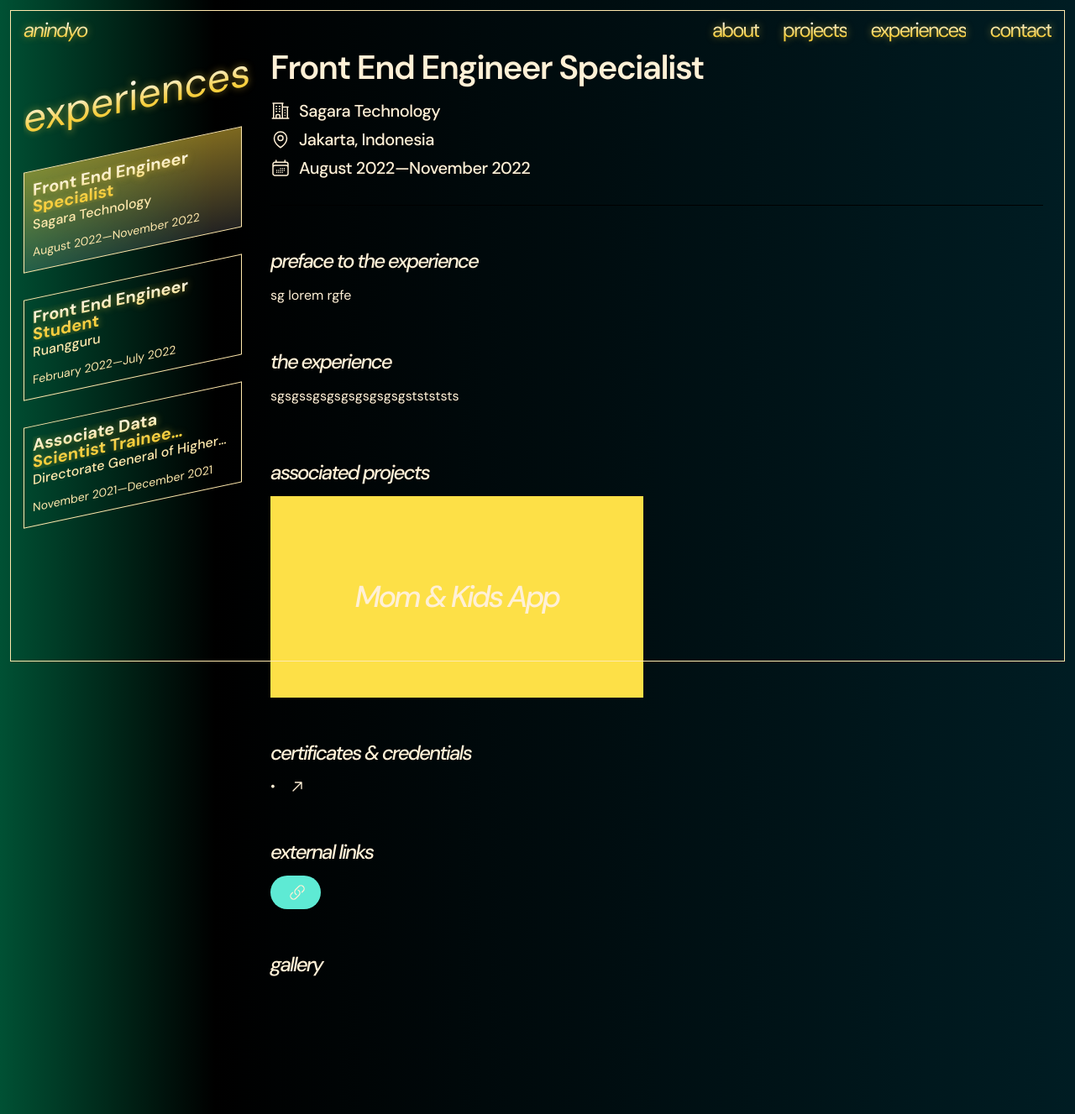
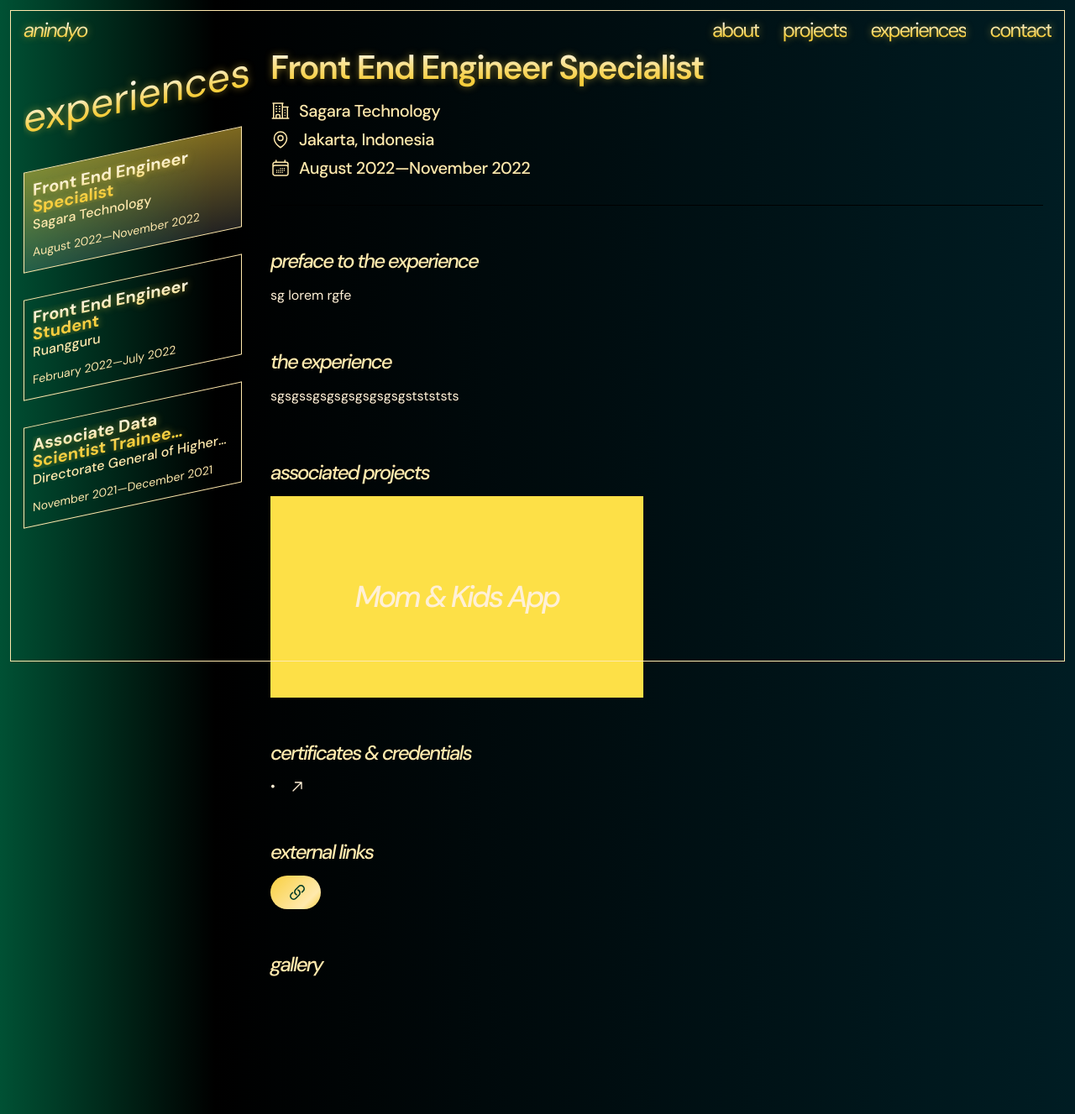
Before and after one commit to anindyoo/portfolio, a React (Create React App) app: page /experiences in a window 1280 px wide. Shown: the whole page at 84% size. Built offline with nearby package versions, Linux system fonts and the light colour scheme.

Commit message:
style: apply color palette into the content.

```diff
--- a/src/components/ExperiencesComp/ExperiencesArticle.jsx
+++ b/src/components/ExperiencesComp/ExperiencesArticle.jsx
@@ -26,11 +26,17 @@ const ExperiencesArticle = (props) => {
       border-b-[1px] border-black
       pb-[1.875rem]"
       >
-        <h1 className="text-[2.5rem] font-semibold tracking-[-0.04em]">{activeCard?.role}</h1>
+        <h1 className="
+        HEADLINE-TEXT
+        text-[2.5rem] font-semibold tracking-[-0.04em]"
+        >
+          {activeCard?.role}
+        </h1>
         <div className="
         HEADER-INFOS
         flex flex-col gap-1.5
-        text-xl font-medium tracking-tight"
+        text-xl font-medium tracking-tight
+        text-sunglowMuted"
         >
           <h2 className="flex flex-row gap-2.5 items-center">
             <svg xmlns="http://www.w3.org/2000/svg" fill="none" viewBox="0 0 24 24" strokeWidth={1.5} stroke="currentColor" className="size-6">
@@ -58,14 +64,14 @@ const ExperiencesArticle = (props) => {
       ARTICLE-PREFACE
       flex flex-col gap-3"
       >
-        <h1 className="text-2xl font-medium tracking-[-0.08em] italic">preface to the experience</h1>
+        <h1 className="text-sunglowMuted text-2xl font-medium tracking-[-0.08em] italic">preface to the experience</h1>
         <p className="leading-relaxed">{activeCard?.preface}</p>
       </section>
       <section className="
       ARTICLE-MAIN
       flex flex-col gap-3"
       >
-        <h1 className="text-2xl font-medium tracking-[-0.08em] italic">the experience</h1>
+        <h1 className="text-sunglowMuted text-2xl font-medium tracking-[-0.08em] italic">the experience</h1>
         <p className="leading-relaxed">{activeCard?.workDescription}</p>
         <ul className="list-inside list-disc">
           {activeCard?.worksList.map((item, index) => (
@@ -77,7 +83,7 @@ const ExperiencesArticle = (props) => {
       ARTICLE-PROJECTS
       flex flex-col gap-3"
       >
-        <h1 className="text-2xl font-medium tracking-[-0.08em] italic">associated projects</h1>
+        <h1 className="text-sunglowMuted text-2xl font-medium tracking-[-0.08em] italic">associated projects</h1>
         <ul className="
         ASSOCIATED-PROJECTT-LIST
         flex flex-row flex-wrap gap-10"
@@ -104,7 +110,7 @@ const ExperiencesArticle = (props) => {
       ARTICLE-CERTIFICATES
       flex flex-col gap-3"
       >
-        <h1 className="text-2xl font-medium tracking-[-0.08em] italic">certificates & credentials</h1>
+        <h1 className="text-sunglowMuted text-2xl font-medium tracking-[-0.08em] italic">certificates & credentials</h1>
         <ul className="CERTIFICATES-LIST flex flex-col gap-1">
           {!activeCard?.certificates?.length
             ? (<p className="italic">No certificates are available.</p>)
@@ -141,23 +147,28 @@ const ExperiencesArticle = (props) => {
       ARTICLE-LINKS
       flex flex-col gap-3"
       >
-        <h1 className="text-2xl font-medium tracking-[-0.08em] italic">external links</h1>
+        <h1 className="text-sunglowMuted text-2xl font-medium tracking-[-0.08em] italic">external links</h1>
         <ul className="LINKS-LIST flex flex-row flex-wrap gap-3">
           {!activeCard?.links?.length
             ? (<p className="italic">No external links are available.</p>)
             : activeCard?.links.map((link) => (
-              <li key={link.link}>
+              <li
+                key={link.link}
+                className=""
+              >
                 <a
                   href={link.link}
                   className="
-                LINK-CONTAINER
-                flex flex-row gap-1
-                bg-teal-300
-                rounded-full
-                px-4 py-2"
+                  LINK-CONTAINER
+                  flex flex-row gap-1
+                  transition-all duration-200 ease-in
+                  bg-vagueGold45 hover:bg-skewedCardOdd
+                  text-warmMoss hover:text-lightSweetener font-semibold
+                  rounded-full
+                  px-4 py-2"
                 >
                   <span>{link.title}</span>
-                  <svg xmlns="http://www.w3.org/2000/svg" fill="none" viewBox="0 0 24 24" strokeWidth={1.5} stroke="currentColor" className="size-6 p-0.5">
+                  <svg xmlns="http://www.w3.org/2000/svg" fill="none" viewBox="0 0 24 24" strokeWidth={2} stroke="currentColor" className="size-6 p-0.5">
                     <path strokeLinecap="round" strokeLinejoin="round" d="M13.19 8.688a4.5 4.5 0 0 1 1.242 7.244l-4.5 4.5a4.5 4.5 0 0 1-6.364-6.364l1.757-1.757m13.35-.622 1.757-1.757a4.5 4.5 0 0 0-6.364-6.364l-4.5 4.5a4.5 4.5 0 0 0 1.242 7.244" />
                   </svg>
                 </a>
@@ -169,7 +180,7 @@ const ExperiencesArticle = (props) => {
       ARTICLE-GALLERY
       flex flex-col gap-3"
       >
-        <h1 className="text-2xl font-medium tracking-[-0.08em] italic">gallery</h1>
+        <h1 className="text-sunglowMuted text-2xl font-medium tracking-[-0.08em] italic">gallery</h1>
       </section>
     </article>
   );
```
